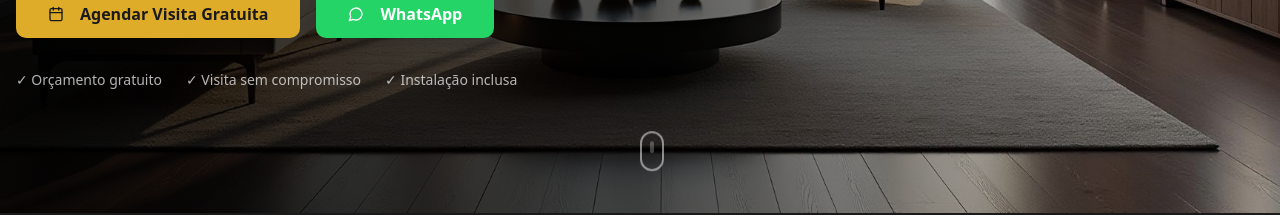
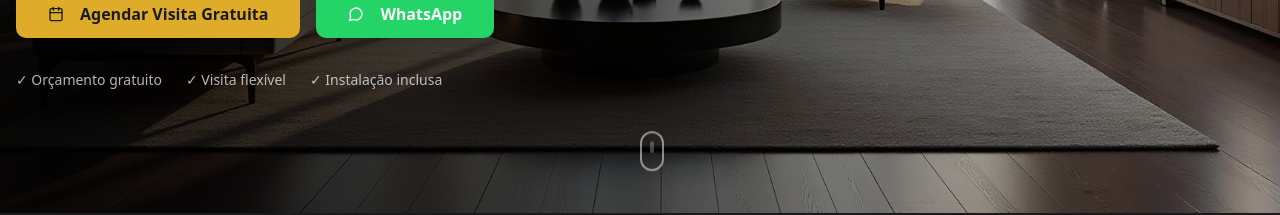
Before and after one commit to dejesusdiego/prisma-decor-mobile, a React (Vite) app: page / in a window 1280 px wide. Shown: the part 587-802 px from the top of the page. Built offline with nearby package versions, Linux system fonts and the light colour scheme; the HTML template or start-up script is replaced by a standard one.

Commit message:
Visual edit in Lovable
Edited UI in Lovable

```diff
--- a/src/components/Hero.tsx
+++ b/src/components/Hero.tsx
@@ -4,10 +4,8 @@ import { Calendar, MessageCircle, Star, Shield, Award } from "lucide-react";
 import heroImage from "@/assets/hero-curtains.jpg";
 import BookingDialog from "./BookingDialog";
 import { analytics } from "@/lib/analytics";
-
 const Hero = () => {
   const [bookingOpen, setBookingOpen] = useState(false);
-
   return <>
     <BookingDialog open={bookingOpen} onOpenChange={setBookingOpen} />
     <section className="relative min-h-screen flex items-center">
@@ -77,7 +75,7 @@ const Hero = () => {
           {/* Quick Benefit List */}
           <div className="mt-8 flex flex-wrap gap-x-6 gap-y-2 text-white/70 text-sm">
             <span>✓ Orçamento gratuito</span>
-            <span>✓ Visita sem compromisso</span>
+            <span>✓ Visita flexível </span>
             <span>✓ Instalação inclusa</span>
           </div>
         </div>
@@ -92,5 +90,4 @@ const Hero = () => {
     </section>
   </>;
 };
-
 export default Hero;
```
